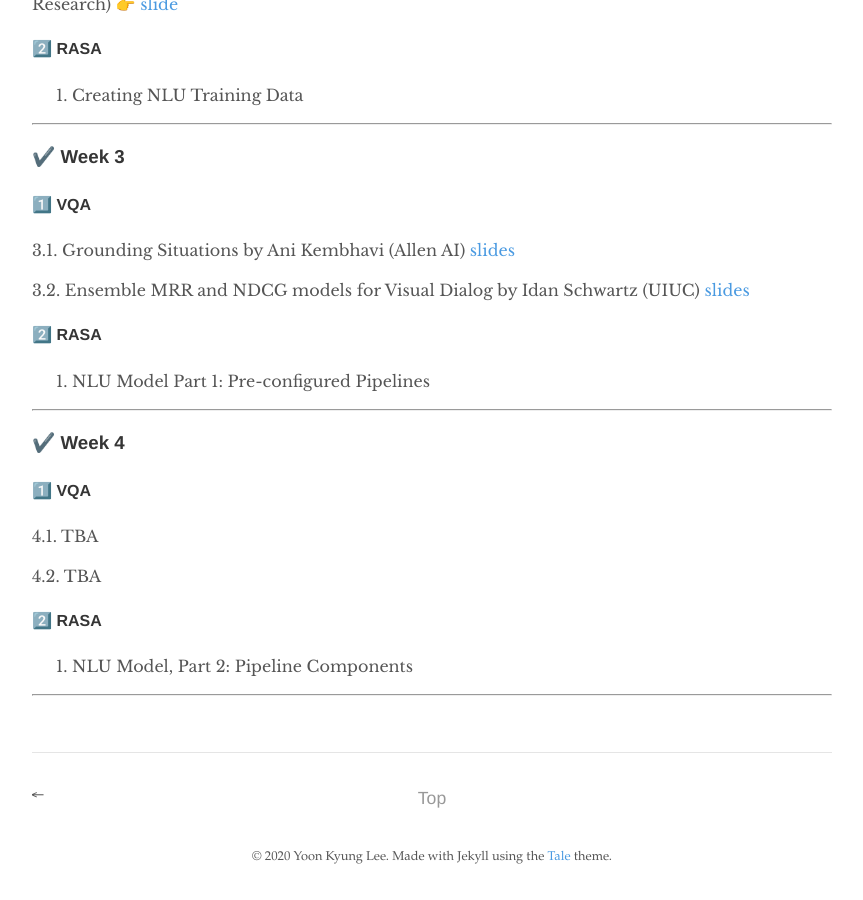
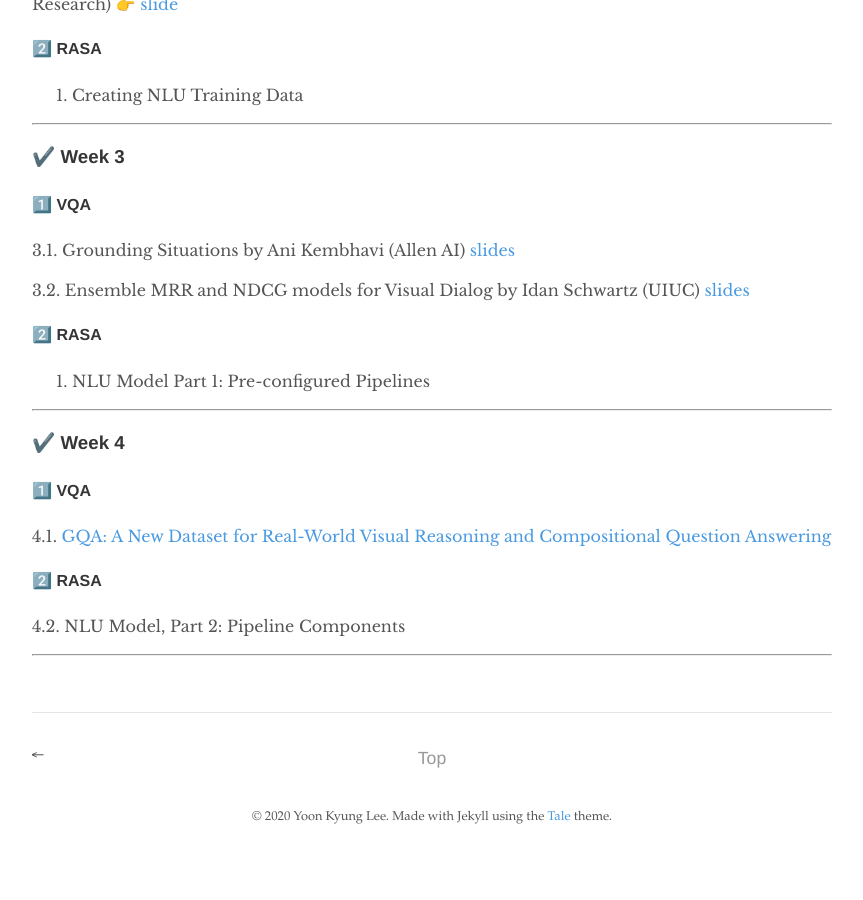
Before and after one commit to yoonlee78/yoonlee78.github.io, a Jekyll site: the page built from _posts/2020-08-01-vqa_study_plan.md, in a window 1280 px wide and 900 px high, scrolled down 1368 px. Shown: the whole window, without its empty margins (208-1071 px from the left). Built offline with Jekyll 4.4.1, drawn with Linux system fonts in a browser that asks for light colours; emoji names are drawn with the system emoji font; after the commit the page ends 2228 px from its top, so only the background shows below that.

Commit message:
Update 2020-08-01-vqa_study_plan.md

```diff
--- a/_posts/2020-08-01-vqa_study_plan.md
+++ b/_posts/2020-08-01-vqa_study_plan.md
@@ -76,13 +76,12 @@ Event [link]()
 
 #### :one: VQA
 
-4.1. TBA
-
-4.2. TBA
+4.1. [GQA: A New Dataset for Real-World Visual Reasoning
+and Compositional Question Answering](https://arxiv.org/pdf/1902.09506.pdf)
 
 
 #### :two: RASA
 
-4. NLU Model, Part 2: Pipeline Components
+4.2. NLU Model, Part 2: Pipeline Components
 
 ----
```
